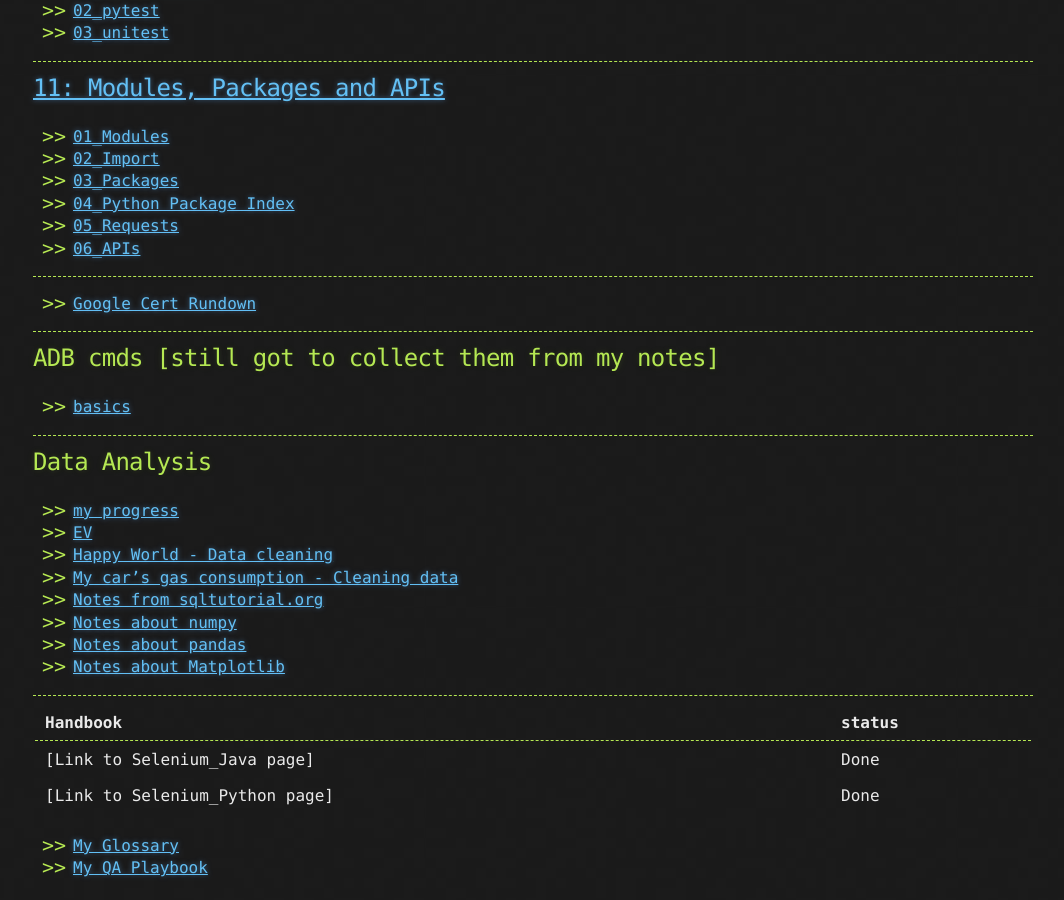
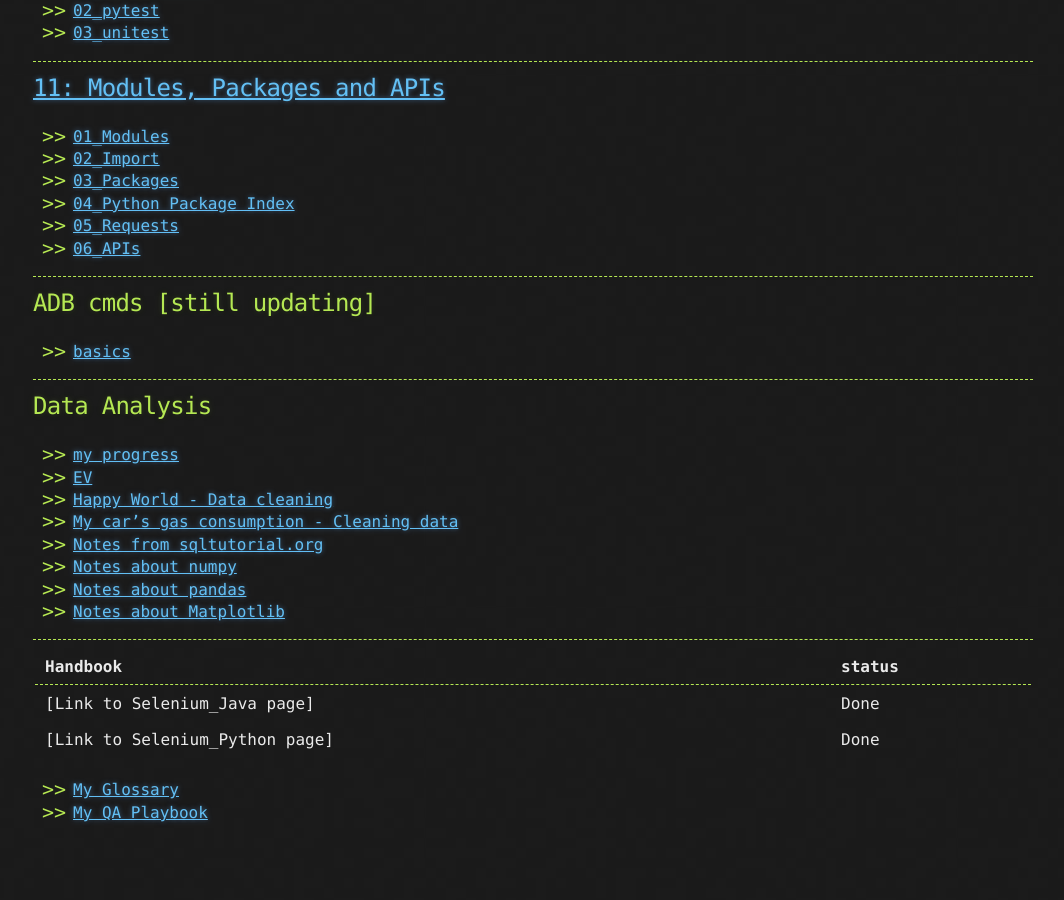
Before and after one commit to sciustechnologia/sciustechnologia.github.io, a Jekyll site: the page built from index.md, in a window 1280 px wide and 900 px high, scrolled down 5777 px. Shown: the whole window, without its empty margins (107-1171 px from the left). Built offline with Jekyll 4.4.1, drawn with Linux system fonts in a browser that asks for light colours; after the commit the page ends 6621 px from its top, so only the background shows below that.

Commit message:
Update index.md

```diff
--- a/index.md
+++ b/index.md
@@ -250,13 +250,9 @@ Testing AI
 - [05_Requests](./python/08_modulesPackageAPIs/08_05.html)
 - [06_APIs](./python/08_modulesPackageAPIs/08_06.html)
 
----
-
-- [Google Cert Rundown](./python/extra/googleRundown.html)
-
 ***
 
-## ADB cmds [still got to collect them from my notes]
+## ADB cmds [still updating]
 
 - [basics](./testing/flashing.html)
 
```
